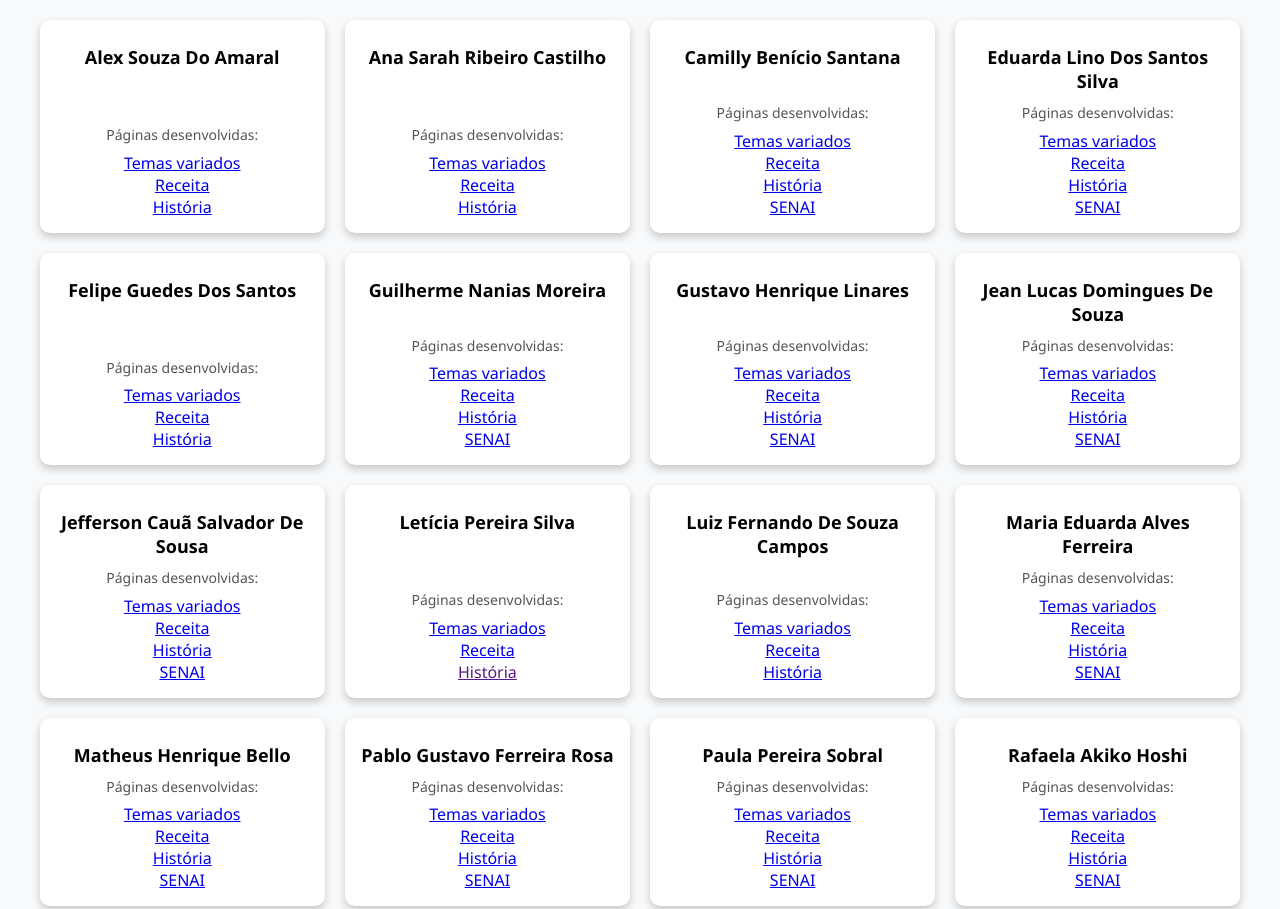
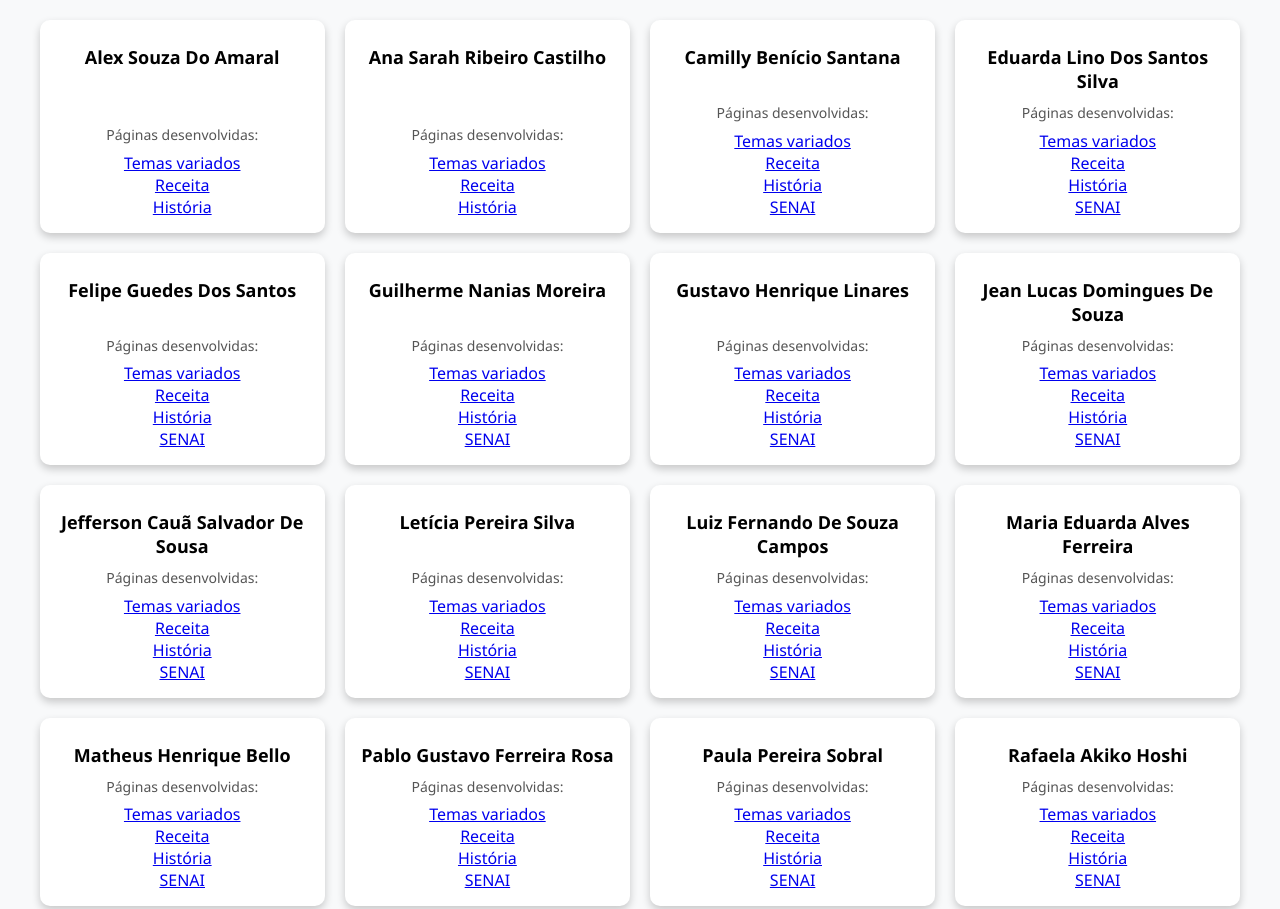
Before and after one commit to thiagoferreiralucas/senai, a plain HTML site: page index.html in a window 1280 px wide. Shown: the top 909 px of the page. Drawn offline with Linux system fonts and the light colour scheme.

Commit message:
Add files via upload

```diff
--- a/index.html
+++ b/index.html
@@ -180,6 +180,9 @@
                     <li>
                         <a href="https://bespoke-empanada-da86a5.netlify.app" target="_blank">História</a>
                     </li>
+                    <li>
+                        <a href="https://cerulean-toffee-4c6fb3.netlify.app/#" target="_blank">SENAI</a>
+                    </li>
                 </ul>
             </div>
         </div>
@@ -280,7 +283,10 @@
                         <a href="https://lighthearted-jelly-b68096.netlify.app/" target="_blank">Receita</a>
                     </li>
                     <li>
-                        <a href="" target="_blank">História</a>
+                        <a href="https://friendly-cajeta-e3e1e4.netlify.app" target="_blank">História</a>
+                    </li>
+                    <li>
+                        <a href="https://67f02aaf244950939b9fe77b--voluble-queijadas-06abc7.netlify.app/" target="_blank">SENAI</a>
                     </li>
                 </ul>
             </div>
@@ -299,6 +305,9 @@
                     </li>
                     <li>
                         <a href="https://velvety-sopapillas-9ea292.netlify.app/" target="_blank">História</a>
+                    </li>
+                    <li>
+                        <a href="https://ephemeral-wisp-1aa443.netlify.app/" target="_blank">SENAI</a>
                     </li>
                 </ul>
             </div>
@@ -382,7 +391,7 @@
                         <a href="https://bright-monstera-f3f632.netlify.app/" target="_blank">História</a>
                     </li>
                     <li>
-                        <a href="https://inquisitive-cucurucho-af6e3c.netlify.app/" target="_blank">SENAI</a>
+                        <a href="https://friendly-sunflower-e1947f.netlify.app/" target="_blank">SENAI</a>
                     </li>
                 </ul>
             </div>
@@ -403,7 +412,7 @@
                         <a href="https://transcendent-trifle-171d88.netlify.app/" target="_blank">História</a>
                     </li>
                     <li>
-                        <a href="https://inquisitive-cucurucho-af6e3c.netlify.app/" target="_blank">SENAI</a>
+                        <a href="https://sitedarafalinda-cursos-senai.netlify.app/" target="_blank">SENAI</a>
                     </li>
                 </ul>
             </div>
```
